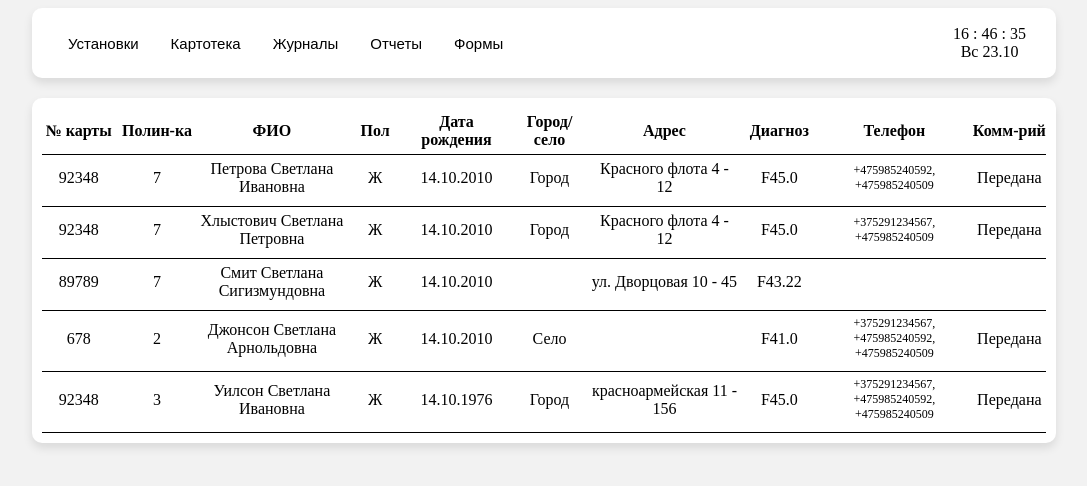
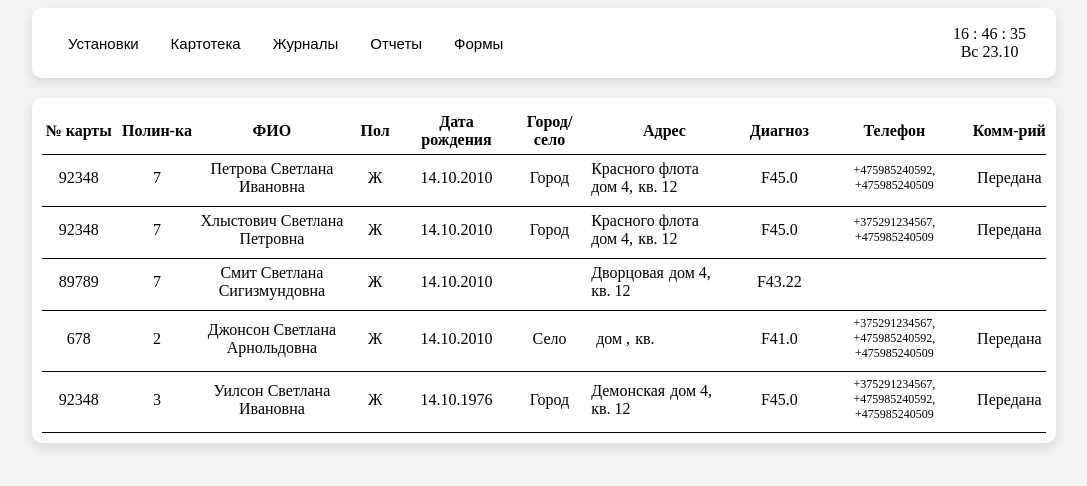
Before and after one commit to DocKavetski/Control_complex, a plain HTML site: page index.html in a window 1280 px wide. Shown: the whole page, without its empty margins (96-1183 px from the left). Drawn offline with Linux system fonts and the light colour scheme.

Commit message:
разделил адрес на несколько divов

```diff
--- a/app.js
+++ b/app.js
@@ -66,20 +66,27 @@ menu.addEventListener("click", function (event) {
 });
 
 function createRow(obj) {
-  document.querySelector(".files").insertAdjacentHTML(
-    "beforeend",
-    `<div class="row">
+  document.querySelector(".files").insertAdjacentHTML("beforeend",
+  `
+<div class="row">
   <div>${obj["nCard"]}</div>
   <div>${obj["poly"]}</div>
   <div>${obj["fio"]}</div>
   <div>${obj["sex"]}</div>
   <div>${obj["birth"]}</div>
   <div>${obj["city"]}</div>
-<div>${obj["adress"]}</div>
+
+  <div class="row-adress">
+    <div>${obj["adress"][0]}</div>
+    <div>дом ${obj["adress"][1]},</div>
+    <div>кв. ${obj["adress"][2]}</div>
+  </div>
+
   <div>${obj["diagnosis"]}</div>
   <div class="phone">${obj["phone"]}</div>
   <div>${obj["comment"]}</div>
-<div>`
+<div>
+  `
   );
 }
 
@@ -89,4 +96,6 @@ createRow(patient3);
 createRow(patient4);
 createRow(patient5);
 
+
+
 // });
--- a/base.js
+++ b/base.js
@@ -5,7 +5,7 @@ function Patient(
   sex,
   birth,
   city,
-  adress,
+  [adress, home, flat],
   diagnosis,
   phone,
   comment
@@ -16,7 +16,7 @@ function Patient(
   this.sex = sex;
   this.birth = birth;
   this.city = city;
-  this.adress = adress;
+  this.adress = [adress, home, flat];
   this.diagnosis = diagnosis;
   this.phone = phone;
   this.comment = comment;
@@ -29,7 +29,7 @@ let patient1 = new Patient(
   "Ж",
   "14.10.2010",
   "Город",
-  "Красного флота 4 - 12",
+  ['Красного флота', 4, 12],
   "F45.0",
   "+475985240592, +475985240509",
   "Передана"
@@ -42,7 +42,7 @@ let patient2 = new Patient(
   "Ж",
   "14.10.2010",
   "Город",
-  "Красного флота 4 - 12",
+ ['Красного флота', 4, 12],
   "F45.0",
   "+375291234567, +475985240509",
   "Передана"
@@ -55,7 +55,7 @@ let patient3 = new Patient(
   "Ж",
   "14.10.2010",
   "",
-  "ул. Дворцовая 10 - 45",
+  ['Дворцовая', 4, 12],
   "F43.22",
   "",
   ""
@@ -68,7 +68,7 @@ let patient4 = new Patient(
   "Ж",
   "14.10.2010",
   "Село",
-  "",
+  ["","",""],
   "F41.0",
   "+375291234567, +475985240592, +475985240509",
   "Передана"
@@ -81,7 +81,7 @@ let patient5 = new Patient(
   "Ж",
   "14.10.1976",
   "Город",
-  "красноармейская 11 - 156",
+  ['Демонская', 4, 12],
   "F45.0",
   "+375291234567, +475985240592, +475985240509",
   "Передана"
--- a/style.sass
+++ b/style.sass
@@ -78,6 +78,10 @@
         padding-bottom: 5px
         &--title
             font-weight: 700
+        &-adress
+            display: flex
+            flex-wrap: wrap
+            column-gap: 5px
     .phone
         font-size: 12px
 
```
Also changed, not shown: style.css, 1 other file. Lines whose indentation alone changed are shown as unchanged.
